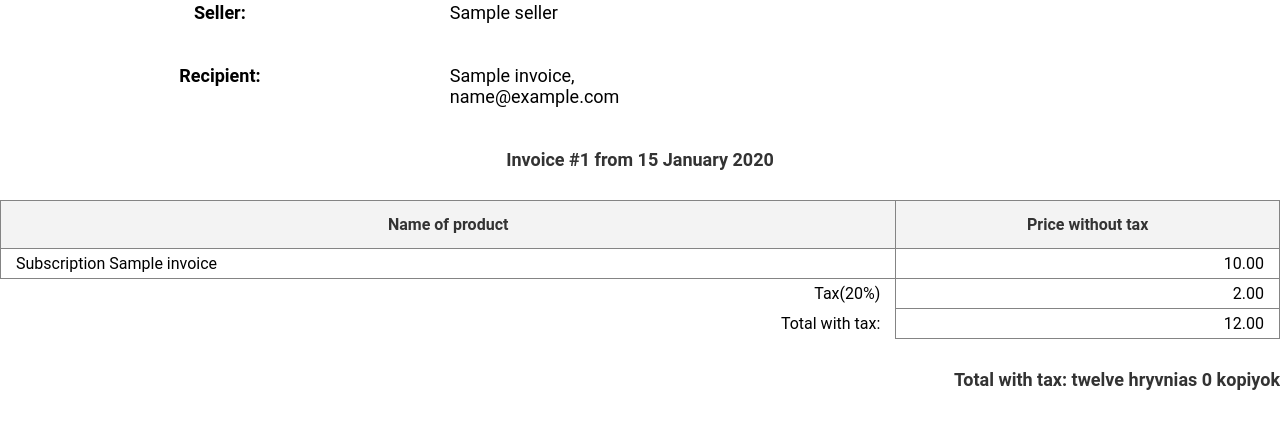
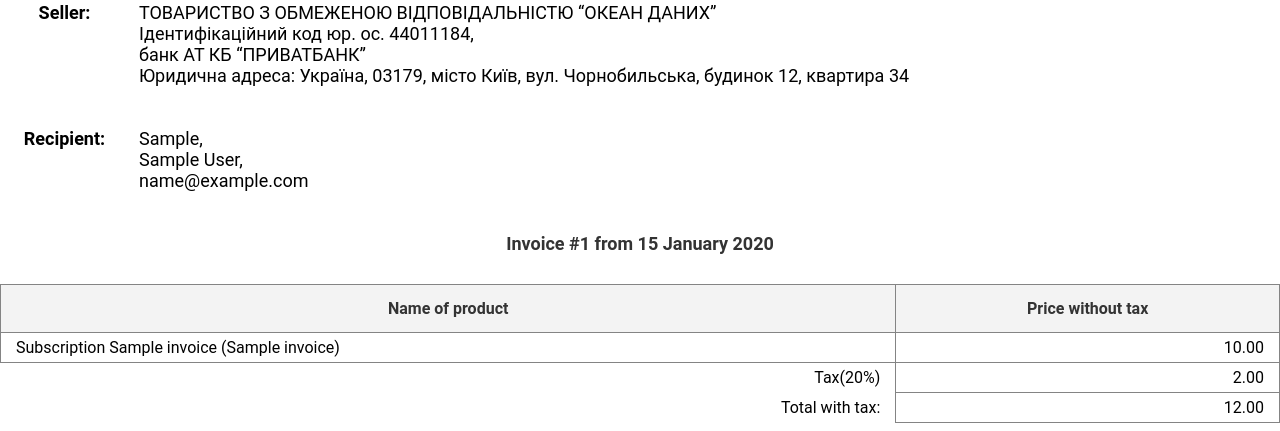
Before and after one commit to roman-tiukh/Data_converter, a Django app: template payment_system/templates/payment_system/invoice.html in a window 1280 px wide. Shown: the top 431 px of the page. Run offline with Django 3.2, Linux system fonts and the light colour scheme; a user stored in the database is signed in; tables that the repository leaves empty hold one stand-in row (values such as "Sample post"); the template is opened without the code that fills it: values that come from a table or form of the project are taken from there, most other values are stand-ins (such as "Sample title", 1, 10 or a date in 2020); parts of the project's set-up code (start-up, migrations or seed data) failed here and were passed over.

Commit message:
[DO-1064] Transfer Seller credentials to the template. [DO-1087] Change customer info in invoice

```diff
--- a/payment_system/models.py
+++ b/payment_system/models.py
@@ -369,21 +369,14 @@ class Invoice(DataOceanModel):
 
     def get_pdf(self) -> io.BytesIO:
         user = self.project_subscription.project.owner
-        lang = user.language
-        payment_dir = os.path.join(settings.BASE_DIR, 'payment_system')
-        seller = ''
-        with open(os.path.join(payment_dir, 'credentials', f'{lang}.txt')) as f:
-            seller += f.read().strip('\n')
 
         with translation.override(user.language):
             html_string = render_to_string('payment_system/invoice.html', {
-                'seller': seller,
                 'invoice': self,
                 'user': user,
-                'p2s': self.project_subscription,
             })
 
-        html = HTML(string=html_string, base_url=payment_dir)
+        html = HTML(string=html_string, base_url=os.path.join(settings.BASE_DIR, 'payment_system'))
         result = html.write_pdf()
         file = io.BytesIO(result)
         file.name = 'Invoice from ' + str(self.created_at) + '.pdf'
--- a/payment_system/templates/payment_system/invoice.html
+++ b/payment_system/templates/payment_system/invoice.html
@@ -12,13 +12,25 @@
       <tbody>
         <tr>
           <th>{% trans 'Seller:' %}</th>
-          <td>{{ seller }}</td>
+          {# TODO: add localization #}
+          <td>
+            <div>ТОВАРИСТВО З ОБМЕЖЕНОЮ ВІДПОВІДАЛЬНІСТЮ “ОКЕАН ДАНИХ”</div>
+            <div>Ідентифікаційний код юр. ос. 44011184,</div>
+            <div>банк АТ КБ “ПРИВАТБАНК”</div>
+            <div>
+              Юридична адреса: Україна, 03179, місто Київ,
+              вул. Чорнобильська, будинок 12, квартира 34
+            </div>
+          </td>
         </tr>
         <tr>
           <th>{% trans 'Recipient:' %}</th>
           <td>
-            {{ invoice.project_name }}, <br />
-            {{ user.email }} <br />
+            {% if user.organization %}
+              <div>{{ user.organization }},</div>
+            {% endif %}
+            <div>{{ user.get_full_name }},</div>
+            <div>{{ user.email }}</div>
           </td>
         </tr>
       </tbody>
@@ -41,7 +53,7 @@
       <tbody>
         <tr>
           <td>
-            {% trans 'Subscription' %} {{ invoice.subscription_name }}
+            {% trans 'Subscription' %} {{ invoice.subscription_name }} ({{ invoice.project_name }})
           </td>
           <td>{{ invoice.price|floatformat:2 }}</td>
         </tr>
```
Also changed, not shown: README.md, 1 other file.
